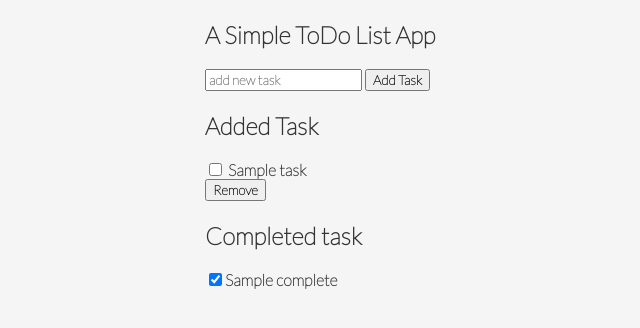
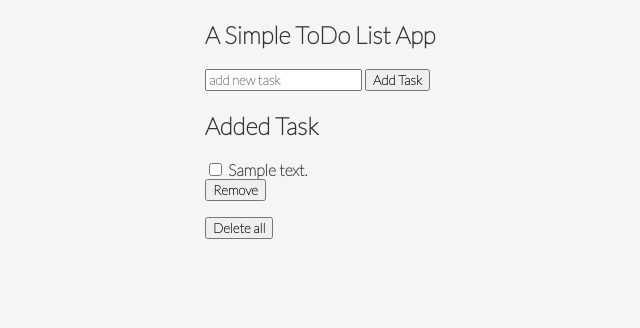
Before and after one commit to annasfe/TODOList, a Node server app: template views/index.ejs in a window 1280 px wide. Shown: the top 328 px of the page, without its empty margins (235-875 px from the left). Run offline with Node 20, Linux system fonts and the light colour scheme; the template is opened without the code that fills it: most values are stand-ins (such as "Sample title", 1, 10 or a date in 2020).

Commit message:
update endpoints remove tasks form

```diff
--- a/index.js
+++ b/index.js
@@ -8,16 +8,17 @@ app.use(express.static("public"));
 app.set('view engine', 'ejs');
 
 var task = [{id:1, text: "buy socks", completed: false}, {id:2, text:"practise with nodejs", completed:true}];
+var complete = [];
 let counter = 2;
 
-app.post('/addtask', function (req, res) {
+app.post('/tasks', function (req, res) {
     counter++;
     var newTask = {id: counter, text: req.body.newtask, completed: req.body.completed};
     task.push(newTask);
     res.redirect("/");
 });
 
-app.post('/removetask', function(req, res) {
+app.post('/tasks/remove', function(req, res) {
     var completeTask = req.body.check;
     if (typeof completeTask === "string") {
         complete.push(completeTask);
@@ -33,6 +34,10 @@ app.post('/removetask', function(req, res) {
     res.redirect("/");
 });
 
+app.post('/tasks/deleteall', function (req, res) {
+    //empty the array
+    res.redirect("/");
+});
 
 app.get('/', function (req, res) {
     res.render("index", { task: task, complete: complete});
--- a/views/index.ejs
+++ b/views/index.ejs
@@ -5,21 +5,31 @@
     <link href="/styles.css" rel="stylesheet">
   </head>
 <body>
+
   <div class="container">
     <h2> A Simple ToDo List App </h2>
-<form action ="/addtask" method="POST">
+    <form action ="/tasks" method="POST">
           <input type="text" name="newtask" placeholder="add new task">
-       <button> Add Task </button>
+          <button type="submit"> Add Task </button>
+    </form>
+
+
+
     <h2> Added Task </h2>
+    <form action="/tasks/remove" method="POST">
+    <ul>
       <% for( var i = 0; i < task.length; i++){ %>
-<li><input type="checkbox" name="check" value="<%= task[i] %>" /> <%= task[i] %> </li>
+          <li><input type="checkbox" name="check" value="<%= task[i].id %>" /> <%= task[i].text %> </li>
       <% } %>
-<button formaction="/removetask" type="submit"> Remove </button>
+      </ul>
+    <button type="submit"> Remove </button>
   </form>
-<h2> Completed task </h2>
-    <% for(var i = 0; i < complete.length; i++){ %>
-      <li><input type="checkbox" checked><%= complete[i] %> </li>
-<% } %>
+
+  <form action="/tasks/deleteall" method="POST">
+    <button type="submit">Delete all</button>
+  </form>
+
+
 </div>
 </body>
 </html>
```
Lines whose indentation alone changed are shown as unchanged.
